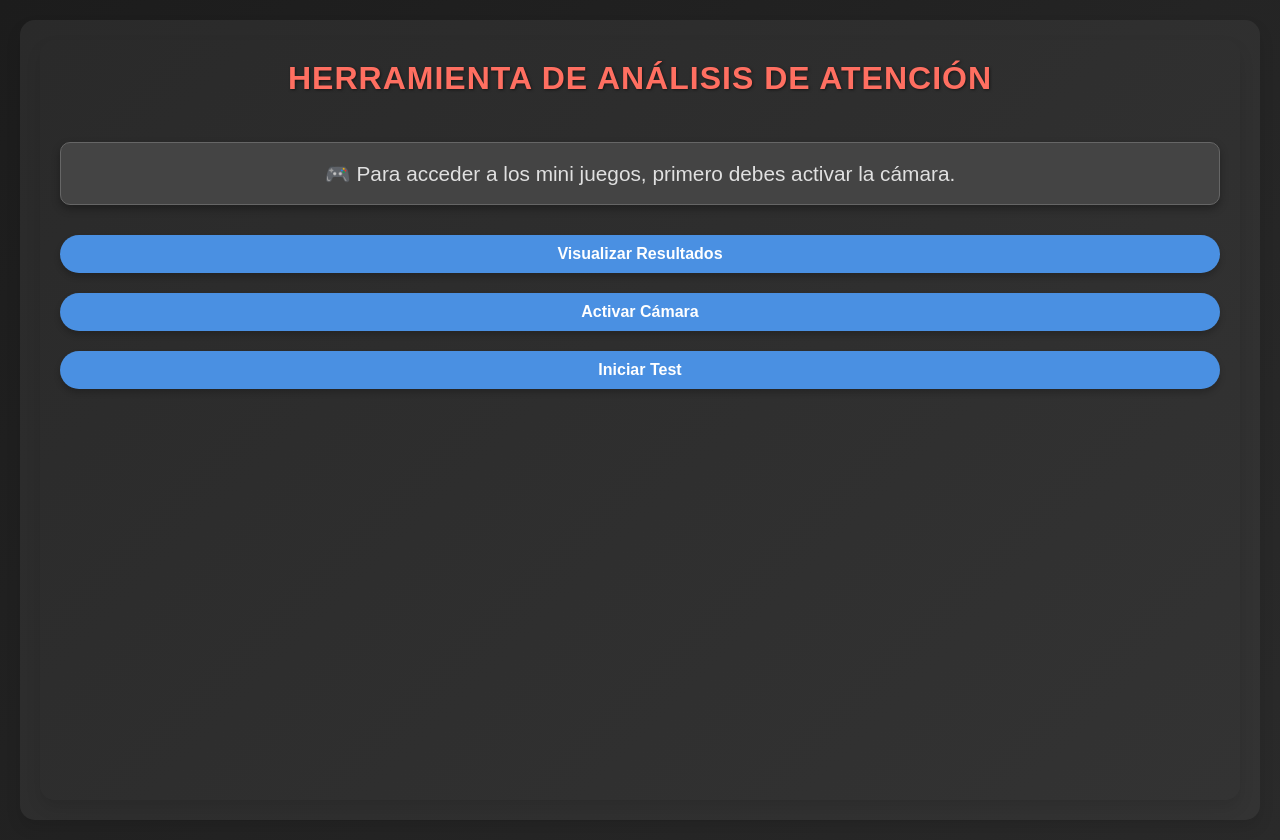
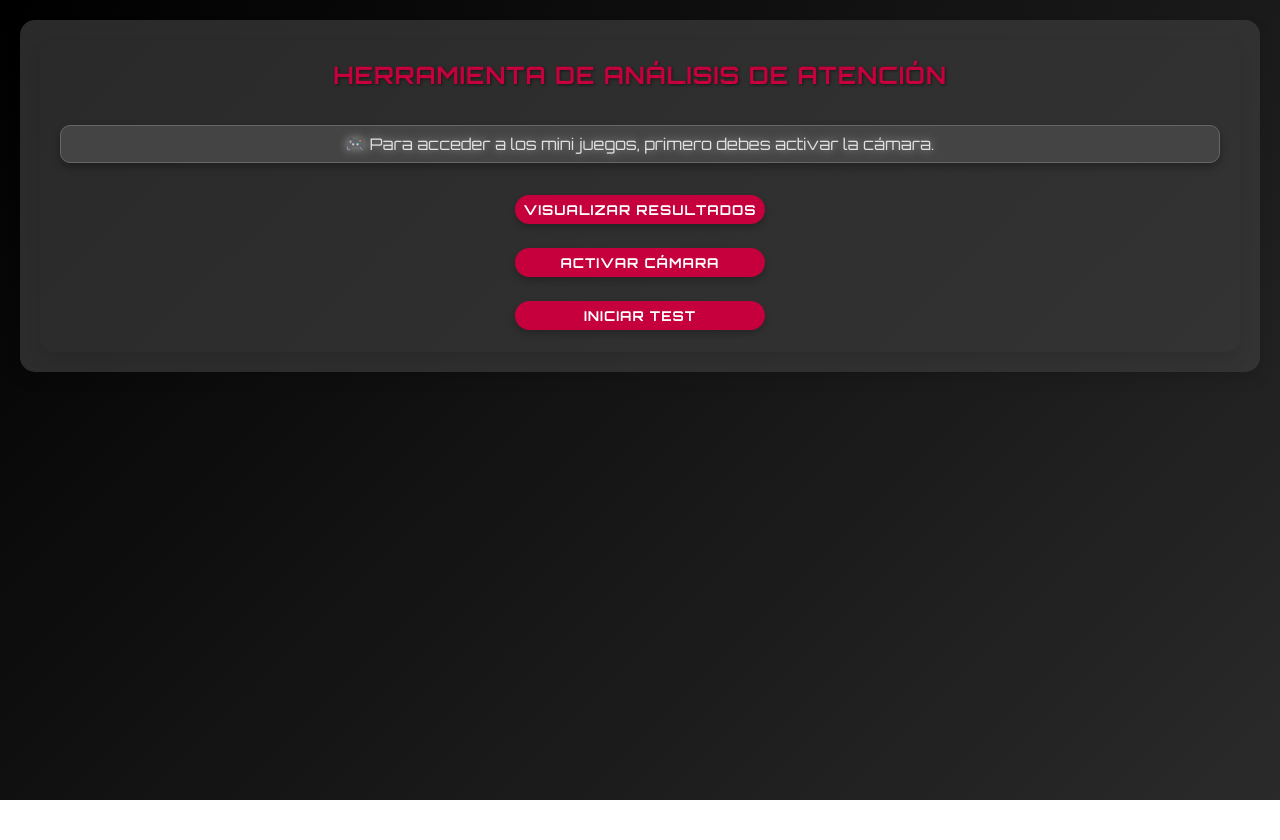
Before and after one commit to JeanPPG/interfaces-proyecto, a React (Create React App) app: page / in a window 1280 px wide. After the commit the page ends 800 px from the top, so only its background shows below. Built offline with nearby package versions, Linux system fonts and the light colour scheme.

Commit message:
Visual Update

```diff
--- a/src/App.css
+++ b/src/App.css
@@ -6,12 +6,17 @@
 }
 
 body {
-  font-family: 'Poppins', Arial, sans-serif;
-  background: linear-gradient(135deg, #1c1c1c, #2a2a2a);
+  font-family: 'Orbitron', sans-serif;
+  /* Tipografía digital y angular */
+  background: linear-gradient(135deg, #000000, #2a2a2a);
+  /* Fondo oscuro */
   color: #e0e0e0;
   overflow-x: hidden;
+  font-size: 14px;
+  /* Ajuste de tamaño de fuente */
 }
 
+/* App container */
 .app {
   display: flex;
   min-height: 100vh;
@@ -22,6 +27,7 @@ body {
   transition: all 0.3s ease;
 }
 
+/* Mini game overlay */
 .mini-game-active {
   position: fixed;
   top: 0;
@@ -30,68 +36,77 @@ body {
   height: 100%;
   background-color: rgba(0, 0, 0, 0.8);
   z-index: 1000;
+  backdrop-filter: blur(5px);
+  /* Efecto de desenfoque */
 }
 
-.mini-game-container {
-  position: relative;
-  width: 100%;
-  height: 100%;
-}
-
+/* Test container */
 .test-container {
   position: relative;
   width: 100%;
   height: 100%;
+  background: rgba(0, 0, 0, 0.7);
+  border-radius: 10px;
+  box-shadow: 0 10px 30px rgba(0, 255, 255, 0.2);
+  /* Sombra holográfica */
+  padding: 20px;
 }
 
+/* Exit button */
 .exit-button {
   position: absolute;
   top: 20px;
   left: 20px;
-  background: rgba(255, 255, 255, 0.7);
+  background: rgba(255, 255, 255, 0.3);
   border: none;
-  padding: 10px 20px;
-  font-size: 1.2rem;
-  color: #333;
+  padding: 8px 16px;
+  /* Ajuste de tamaño */
+  font-size: 1rem;
+  /* Ajuste de tamaño de fuente */
+  color: #e0e0e0;
   cursor: pointer;
   border-radius: 5px;
   transition: background 0.3s ease;
+  text-transform: uppercase;
+  letter-spacing: 1px;
+  /* Reducción del espaciado */
 }
 
 .exit-button:hover {
-  background-color: rgba(255, 255, 255, 0.9);
+  background-color: rgba(255, 255, 255, 0.5);
+  color: #ff007f;
+  /* Rojo cálido */
 }
 
+/* Results container */
 .results {
   width: 100%;
-  height: 100vh;
+  height: 100%;
   transition: all 0.3s ease;
 }
 
 .results.camera-active {
-  width: 25%;
-  height: auto;
+  width: 35%;
+  height: 100%;
 }
 
-.left-column {
+/* Columns */
+.left-column,
+.right-column {
   width: 25%;
   height: 100%;
   background: #2a2a2a;
   border-radius: 15px;
   box-shadow: 0 10px 20px rgba(0, 0, 0, 0.1);
-  padding: 30px;
+  padding: 20px;
   transition: transform 0.3s ease, box-shadow 0.3s ease;
+  position: relative;
+  overflow: hidden;
 }
 
 .right-column {
   width: 75%;
-  background: #2a2a2a;
-  border-radius: 15px;
-  box-shadow: 0 10px 20px rgba(0, 0, 0, 0.1);
-  padding: 30px;
-  transition: transform 0.3s ease, box-shadow 0.3s ease;
 }
-
 
 .left-column:hover,
 .right-column:hover {
@@ -101,52 +116,37 @@ body {
 
 .left-column:hover {
   background: linear-gradient(135deg, #333333, #4a4a4a);
+  box-shadow: 0 15px 30px rgba(197, 0, 60, 0.4);
+  /* Holographic glow effect */
 }
 
 .right-column:hover {
-  background: linear-gradient(135deg, #4f4f4f, #5a5a5a);
+  background: linear-gradient(135deg, #333333, #4a4a4a);
+  box-shadow: 0 15px 30px rgba(197, 0, 60, 0.4);
+  /* Holographic glow effect */
 }
 
 /* Typography */
 h2 {
-  font-size: 2rem;
+  font-size: 1.8rem;
+  /* Ajuste de tamaño de fuente */
   font-weight: 600;
-  color: #4a90e2;
+  color: #c5003c;
+  /* Rojo cálido */
   margin-bottom: 20px;
   text-align: center;
   text-transform: uppercase;
-  text-shadow: 1px 1px 3px rgba(0, 0, 0, 0.8);
+  text-shadow: 0 0 10px #c5003c, 0 0 20px #c5003c;
+  /* Efecto de neón */
 }
 
 p {
-  font-size: 1.1rem;
+  font-size: 1rem;
+  /* Ajuste de tamaño de fuente */
   line-height: 1.5;
   margin: 10px 0;
   color: #bbb;
   text-align: center;
+  text-shadow: 0 0 10px rgba(255, 255, 255, 0.5);
+  /* Sombra suave */
 }
-
-/* Interactive Elements */
-button {
-  padding: 10px 20px;
-  font-size: 1rem;
-  font-weight: bold;
-  border: none;
-  border-radius: 25px;
-  background: #4a90e2;
-  color: #fff;
-  cursor: pointer;
-  transition: background-color 0.3s ease, transform 0.2s ease;
-  box-shadow: 0 4px 6px rgba(0, 0, 0, 0.2);
-}
-
-button:hover {
-  background-color: #357abd;
-  transform: scale(1.05);
-  box-shadow: 0 6px 10px rgba(0, 0, 0, 0.3);
-}
-
-button:active {
-  transform: scale(0.95);
-  box-shadow: 0 2px 5px rgba(0, 0, 0, 0.1);
-}
--- a/src/components/D2RTest.css
+++ b/src/components/D2RTest.css
@@ -65,6 +65,7 @@
 }
 
 .letter {
+  font-family: sans-serif;
   display: flex;
   align-items: center;
   justify-content: center;
--- a/src/components/PantallaBienvenida.css
+++ b/src/components/PantallaBienvenida.css
@@ -6,7 +6,8 @@
   justify-content: center;
   align-items: center;
   height: 100vh;
-  background: linear-gradient(135deg, #1e1e2f, #343456, #2c5364);
+  background: #000000;
+  /* Fondo negro */
   color: #ffffff;
   font-family: 'Orbitron', sans-serif;
   text-align: center;
@@ -17,24 +18,30 @@
   font-size: 3.5rem;
   font-weight: 700;
   letter-spacing: 3px;
-  color: #00eaff;
-  text-shadow: 0 0 15px rgba(0, 234, 255, 0.8);
+  color: #c5003c;
+  /* Rojo cálido */
+  text-shadow: 0 0 15px rgba(197, 0, 60, 0.8), 0 0 30px rgba(197, 0, 60, 0.8);
   margin: 1rem 0;
+  animation: glitch 1s infinite;
 }
 
 .welcome-text {
   font-size: 1.5rem;
   font-weight: 400;
   margin-top: 1rem;
-  color: #b8d8ff;
+  color: #55ead4;
+  /* Amarillo neón */
+  text-shadow: 0 0 15px rgba(243, 230, 0, 0.8), 0 0 30px rgba(243, 230, 0, 0.8);
 }
 
 .loading-bar {
   margin-top: 2rem;
   height: 6px;
-  background: #00eaff;
+  background: #c5003c;
+  /* Rojo cálido */
   border-radius: 3px;
-  box-shadow: 0 0 10px rgba(0, 234, 255, 0.5);
+  box-shadow: 0 0 10px rgba(197, 0, 60, 0.5);
+  animation: scanEffect 2.5s ease-in-out infinite;
 }
 
 .icon-container {
@@ -43,6 +50,59 @@
 
 .welcome-icon {
   font-size: 3rem;
-  color: #00eaff;
-  text-shadow: 0 0 10px rgba(0, 234, 255, 0.8);
+  color: #55ead4;
+  /* Amarillo neón */
+  text-shadow: 0 0 10px rgba(243, 230, 0, 0.8);
+  animation: blink 1.5s infinite;
 }
+
+/* Animaciones */
+@keyframes glitch {
+  0% {
+    text-shadow: 2px 0px 0px #c5003c, -2px 0px 0px #55ead4;
+  }
+
+  25% {
+    text-shadow: -2px 0px 0px #c5003c, 2px 0px 0px #55ead4;
+  }
+
+  50% {
+    text-shadow: 2px 0px 0px #c5003c, -2px 0px 0px #55ead4;
+  }
+
+  75% {
+    text-shadow: -2px 0px 0px #c5003c, 2px 0px 0px #55ead4;
+  }
+
+  100% {
+    text-shadow: 2px 0px 0px #c5003c, -2px 0px 0px #55ead4;
+  }
+}
+
+@keyframes scanEffect {
+  0% {
+    width: 0%;
+  }
+
+  50% {
+    width: 70%;
+  }
+
+  100% {
+    width: 100%;
+  }
+}
+
+@keyframes blink {
+  0% {
+    opacity: 1;
+  }
+
+  50% {
+    opacity: 0.5;
+  }
+
+  100% {
+    opacity: 1;
+  }
+}
--- a/src/components/PantallaBienvenida.js
+++ b/src/components/PantallaBienvenida.js
@@ -20,9 +20,9 @@ const PantallaBienvenida = ({ onFinish }) => {
       {isVisible && (
         <motion.div
           className="welcome-screen"
-          initial={{ opacity: 0 }}
-          animate={{ opacity: 1 }}
-          exit={{ opacity: 0 }}
+          initial={{ opacity: 0, scale: 0.8 }}
+          animate={{ opacity: 1, scale: 1 }}
+          exit={{ opacity: 0, scale: 0.8 }}
           transition={{ duration: 1 }}
         >
           <motion.div
--- a/src/components/Results.css
+++ b/src/components/Results.css
@@ -1,8 +1,11 @@
 .results {
   display: flex;
+
   flex-direction: column;
-    gap: 20px; /* Espaciado entre los resultados */
-    background: linear-gradient(135deg, #2a2a2a, #333333); /* Fondo oscuro con gradiente suave */
+  gap: 20px;
+  /* Espaciado entre los resultados */
+  background: linear-gradient(135deg, #2a2a2a, #333333);
+  /* Fondo oscuro con gradiente suave */
   border-radius: 15px;
   padding: 20px;
   box-shadow: 0 8px 15px rgba(0, 0, 0, 0.1);
@@ -10,28 +13,34 @@
 }
 
 .results:hover {
-    transform: translateY(-5px); /* Efecto de levitación */
+  transform: translateY(-5px);
+  /* Efecto de levitación */
   box-shadow: 0 15px 30px rgba(0, 0, 0, 0.2);
 }
 
 .results h2 {
-    font-size: 2rem;
+  font-size: 1.5rem;
   font-weight: 600;
-    color: #ff6f61; /* Naranja vibrante para el título */
+  color: #c5003c;
+  /* Rojo cálido para el título */
   text-align: center;
-    margin-bottom: 15px;
+  margin-bottom: 5px;
   text-transform: uppercase;
   letter-spacing: 1px;
-    text-shadow: 1px 1px 3px rgba(0, 0, 0, 0.5); /* Sombra sutil para el título */
+  text-shadow: 1px 1px 3px rgba(0, 0, 0, 0.5);
+  /* Sombra sutil para el título */
 }
 
 .results p {
-    font-size: 1.3rem;
-    color: #e0e0e0; /* Texto claro */
-    background: #444444; /* Fondo oscuro para los resultados */
-    border: 1px solid #666666; /* Borde oscuro */
+  font-size: 1rem;
+  color: #e0e0e0;
+  /* Texto claro */
+  background: #444444;
+  /* Fondo oscuro para los resultados */
+  border: 1px solid #666666;
+  /* Borde oscuro */
   border-radius: 10px;
-    padding: 15px;
+  padding: 6px;
   text-align: center;
   transition: transform 0.2s ease, background-color 0.3s ease, border-color 0.3s ease;
   box-shadow: 0 4px 8px rgba(0, 0, 0, 0.3);
@@ -39,29 +48,35 @@
 
 .results p:hover {
   transform: scale(1.05);
-    background-color: #ff6f61; /* Naranja al pasar el mouse */
+  background-color: #ff6f61;
+  /* Naranja al pasar el mouse */
   border-color: #357abd;
-    color: #fff; /* Texto blanco al pasar el mouse */
+  color: #fff;
+  /* Texto blanco al pasar el mouse */
 }
 
 .results p:active {
-    transform: scale(0.98); /* Efecto de compresión en clic */
-    background-color: #357abd; /* Azul oscuro al hacer clic */
+  transform: scale(0.98);
+  /* Efecto de compresión en clic */
+  background-color: #357abd;
+  /* Azul oscuro al hacer clic */
   border-color: #2f6a8e;
 }
 
 .results p:focus {
   outline: none;
-    box-shadow: 0 0 0 3px rgba(72, 132, 211, 0.5); /* Efecto de enfoque */
+  box-shadow: 0 0 0 3px rgba(72, 132, 211, 0.5);
+  /* Efecto de enfoque */
 }
 
 /* Camera container */
 .camera-container {
-    margin-top: 20px;
+  margin-top: 5px;
   display: flex;
   flex-direction: column;
   align-items: center;
-    background: #444444; /* Fondo oscuro para la sección de la cámara */
+  background: #444444;
+  /* Fondo oscuro para la sección de la cámara */
   padding: 15px;
   border-radius: 10px;
   box-shadow: 0 10px 20px rgba(0, 0, 0, 0.3);
@@ -69,8 +84,9 @@
 
 .camera-status {
   font-size: 1rem;
-    margin-bottom: 10px;
-    color: #4caf50; /* Verde brillante para el estado de la cámara */
+  margin-bottom: 5px;
+  color: #4caf50;
+  /* Verde brillante para el estado de la cámara */
   font-weight: bold;
 }
 
@@ -91,3 +107,39 @@
   border: 2px solid red;
   background-color: rgba(255, 0, 0, 0.3);
 }
+
+/* Interactive Elements */
+.results button {
+  font-family: 'Orbitron', sans-serif;
+  padding: 6px 6px;
+  /* Ajuste de tamaño de botones */
+  font-size: 0.85rem;
+  /* Ajuste de tamaño de fuente */
+  font-weight: bold;
+  border: none;
+  border-radius: 20px;
+  background: #c5003c;
+  /* Rojo cálido */
+  color: #fff;
+  cursor: pointer;
+  transition: background-color 0.3s ease, transform 0.2s ease;
+  box-shadow: 0 4px 6px rgba(0, 0, 0, 0.2);
+  letter-spacing: 1px;
+  text-transform: uppercase;
+  width: 250px;
+  /* Ancho fijo para todos los botones */
+  margin: 2px auto;
+  /* Centra los botones */
+}
+
+.results button:hover {
+  background-color: #880425;
+  /* Rojo oscuro */
+  transform: scale(1.05);
+  box-shadow: 0 6px 10px rgba(0, 0, 0, 0.3);
+}
+
+.results button:active {
+  transform: scale(0.95);
+  box-shadow: 0 2px 5px rgba(0, 0, 0, 0.1);
+}
--- a/src/components/Results.js
+++ b/src/components/Results.js
@@ -23,7 +23,7 @@ const Results = ({ setCameraEnabled, cameraEnabled, startTest }) => {
   return (
     <div className="results">
       <h2>HERRAMIENTA DE ANÁLISIS DE ATENCIÓN</h2>
-      <p>🎮 Para acceder a los mini juegos, primero debes activar la cámara.</p> {/* Enunciado informativo */}
+      <p style={{ display: cameraEnabled ? 'none' : 'block' }}>🎮 Para acceder a los mini juegos, primero debes activar la cámara.</p> {/* Enunciado informativo */}
       <button disabled={!resultsEnabled}>
         Visualizar Resultados
       </button>
```
Also changed, not shown: src/components/MiniGames.css (+21 -10 lines). Lines whose indentation alone changed are shown as unchanged.
